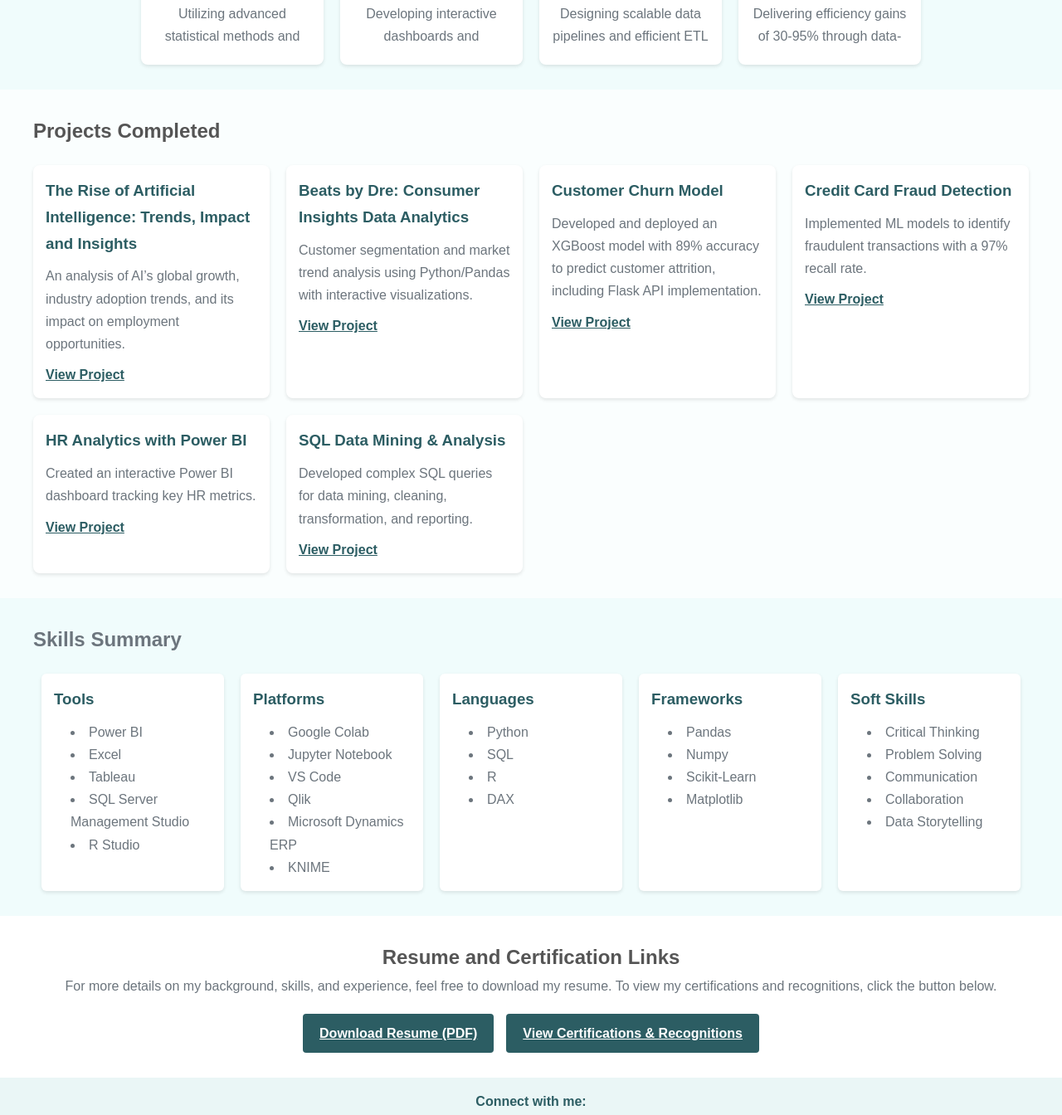
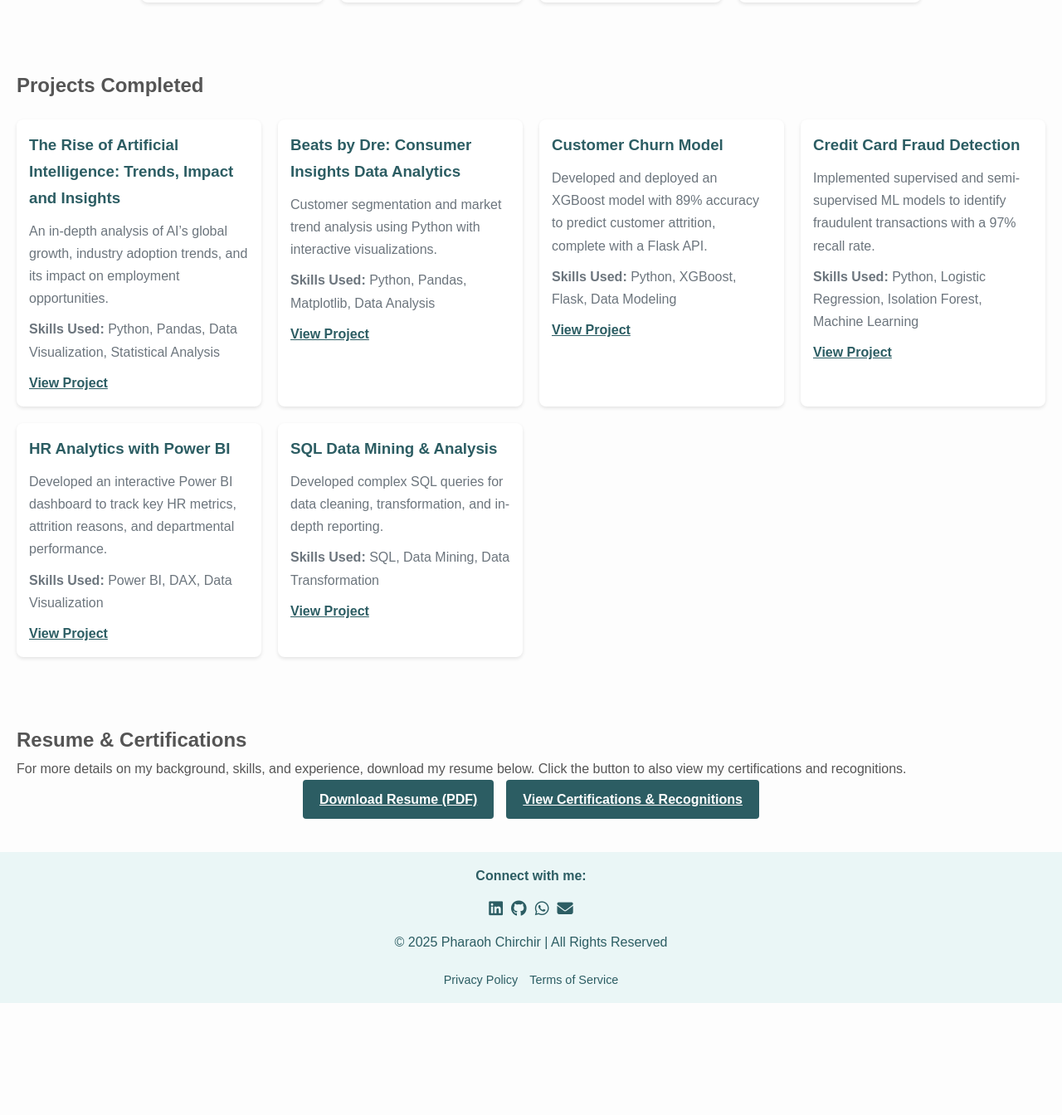
Before and after one commit to Chirchirp/Pharaoh_portfolio, a plain HTML site: page index.html in a window 1280 px wide. Shown: the part 874-2218 px from the top of the page at 83% size. After the commit the page ends 2083 px from the top, so only its background shows below. Drawn offline with nearby package versions, Linux system fonts and the light colour scheme; a small style sheet from the web is missing; a web font is replaced by a local one.

Commit message:
Update index.html

```diff
--- a/index.html
+++ b/index.html
@@ -2,7 +2,7 @@
 <html lang="en">
 <head>
   <meta charset="UTF-8" />
-  <!-- Ensures the site scales well on mobile devices -->
+  <!-- Ensure the site scales well on mobile devices -->
   <meta name="viewport" content="width=device-width, initial-scale=1.0" />
   <title>Pharaoh Kipkirui Chirchir | Data Analyst Portfolio</title>
   <!-- Font Awesome for icons -->
@@ -14,11 +14,11 @@
   <link href="https://fonts.googleapis.com/css2?family=Gill+Sans+Nova&display=swap" rel="stylesheet" />
   <!-- External CSS -->
   <link rel="stylesheet" href="styles.css" />
-  <!-- Typed.js for animated text in the header -->
+  <!-- Typed.js for animated header text -->
   <script src="https://cdnjs.cloudflare.com/ajax/libs/typed.js/2.0.11/typed.min.js"></script>
 </head>
 <body>
-  <!-- Header with Animated Top Bar & Navigation -->
+  <!-- Header with animated gradient background and navigation -->
   <header class="top-bar">
     <nav class="navbar">
       <div class="nav-container">
@@ -27,7 +27,6 @@
           <li><a href="#profile" class="nav-link"><i class="fas fa-user"></i> Profile</a></li>
           <li><a href="#about" class="nav-link"><i class="fas fa-info-circle"></i> About Me</a></li>
           <li><a href="#projects" class="nav-link"><i class="fas fa-folder"></i> Projects</a></li>
-          <li><a href="#skills" class="nav-link"><i class="fas fa-database"></i> Skills</a></li>
           <li><a href="#resume-section" class="nav-link"><i class="fas fa-file"></i> Resume</a></li>
           <li><a href="#" id="messageBtn" class="nav-link"><i class="fas fa-envelope"></i> Message</a></li>
         </ul>
@@ -41,8 +40,8 @@
 
   <main>
     <!-- Profile Section -->
-    <section id="profile" class="profile-section">
-      <div class="container">
+    <section id="profile">
+      <div class="section-container">
         <div class="profile-content">
           <!-- Profile Photo -->
           <div class="profile-photo">
@@ -74,8 +73,8 @@
     </section>
 
     <!-- About Me Section -->
-    <section id="about" class="about-section">
-      <div class="container">
+    <section id="about">
+      <div class="section-container">
         <h2>About Me</h2>
         <p><strong>Seasoned Data Analyst | 7+ Years Turning Data into Strategic Impact</strong></p>
         <p>
@@ -86,19 +85,19 @@
           <div class="expertise-item">
             <h4>Advanced Analytics</h4>
             <p class="short-description">
-              Utilizing advanced statistical methods and machine learning algorithms to predict trends and forecast performance.
+              Using statistical methods and machine learning to predict trends and forecast performance.
             </p>
             <p class="long-description">
-              Implementing predictive models with time-series analysis and supervised learning to drive business decisions.
+              Implementing predictive models with time-series analysis and supervised learning to drive decisions.
             </p>
           </div>
           <div class="expertise-item">
             <h4>BI &amp; Visualization</h4>
             <p class="short-description">
-              Developing interactive dashboards and automated reporting solutions.
+              Crafting interactive dashboards and automated reporting solutions.
             </p>
             <p class="long-description">
-              Building dynamic dashboards using tools like Tableau, Power BI, and custom web apps for quick decision-making.
+              Building dynamic visualizations using tools like Tableau, Power BI, and custom web apps.
             </p>
           </div>
           <div class="expertise-item">
@@ -107,154 +106,105 @@
               Designing scalable data pipelines and efficient ETL workflows.
             </p>
             <p class="long-description">
-              Working with AWS and Azure to create robust data architecture for efficient processing and storage.
+              Leveraging cloud platforms (AWS/Azure) to create robust and accessible data architectures.
             </p>
           </div>
           <div class="expertise-item">
             <h4>Impact</h4>
             <p class="short-description">
-              Delivering efficiency gains of 30-95% through data-driven strategies.
+              Delivering efficiency gains of 30–95% through data-driven strategies.
             </p>
             <p class="long-description">
-              Collaborating with cross-functional teams to enhance business performance and drive growth.
+              Collaborating with teams to enhance performance, reduce costs, and drive growth.
             </p>
           </div>
         </div>
       </div>
     </section>
 
-    <!-- Projects Section -->
-    <section id="projects" class="projects-section">
-      <div class="container">
+    <!-- Projects Completed Section -->
+    <section id="projects">
+      <div class="section-container">
         <h2>Projects Completed</h2>
         <div class="projects-grid">
+          <!-- Project 1 -->
           <div class="project-card">
             <h3>The Rise of Artificial Intelligence: Trends, Impact and Insights</h3>
             <p>
-              An analysis of AI’s global growth, industry adoption trends, and its impact on employment opportunities.
+              An in-depth analysis of AI’s global growth, industry adoption trends, and its impact on employment opportunities.
             </p>
+            <p class="project-skills"><strong>Skills Used:</strong> Python, Pandas, Data Visualization, Statistical Analysis</p>
             <a href="https://github.com/Chirchirp/The-Rise-of-Artificial-Intelligence-Trends-Impact-and-Insights.ipynb" target="_blank" class="project-link">View Project</a>
           </div>
+          <!-- Project 2 -->
           <div class="project-card">
             <h3>Beats by Dre: Consumer Insights Data Analytics</h3>
             <p>
-              Customer segmentation and market trend analysis using Python/Pandas with interactive visualizations.
+              Customer segmentation and market trend analysis using Python with interactive visualizations.
             </p>
+            <p class="project-skills"><strong>Skills Used:</strong> Python, Pandas, Matplotlib, Data Analysis</p>
             <a href="https://colab.research.google.com/drive/1XNxkdTQ6K0fG2OkM0QLvi35e9zQ_1ODe?usp=sharing" target="_blank" class="project-link">View Project</a>
           </div>
+          <!-- Project 3 -->
           <div class="project-card">
             <h3>Customer Churn Model</h3>
             <p>
-              Developed and deployed an XGBoost model with 89% accuracy to predict customer attrition, including Flask API implementation.
+              Developed and deployed an XGBoost model with 89% accuracy to predict customer attrition, complete with a Flask API.
             </p>
+            <p class="project-skills"><strong>Skills Used:</strong> Python, XGBoost, Flask, Data Modeling</p>
             <a href="https://github.com/Chirchirp/Final-Project--Model-Deployment" target="_blank" class="project-link">View Project</a>
           </div>
+          <!-- Project 4 -->
           <div class="project-card">
             <h3>Credit Card Fraud Detection</h3>
             <p>
-              Implemented ML models to identify fraudulent transactions with a 97% recall rate.
+              Implemented supervised and semi-supervised ML models to identify fraudulent transactions with a 97% recall rate.
             </p>
+            <p class="project-skills"><strong>Skills Used:</strong> Python, Logistic Regression, Isolation Forest, Machine Learning</p>
             <a href="https://colab.research.google.com/drive/1ISRR1X1zJjAfEP9fE-_q_JMjLkc1YIa3?usp=sharing" target="_blank" class="project-link">View Project</a>
           </div>
+          <!-- Project 5 -->
           <div class="project-card">
             <h3>HR Analytics with Power BI</h3>
             <p>
-              Created an interactive Power BI dashboard tracking key HR metrics.
+              Developed an interactive Power BI dashboard to track key HR metrics, attrition reasons, and departmental performance.
             </p>
+            <p class="project-skills"><strong>Skills Used:</strong> Power BI, DAX, Data Visualization</p>
             <a href="https://github.com/Chirchirp/Power-BI-Project-on-Employee-Attrition" target="_blank" class="project-link">View Project</a>
           </div>
+          <!-- Project 6 -->
           <div class="project-card">
             <h3>SQL Data Mining &amp; Analysis</h3>
             <p>
-              Developed complex SQL queries for data mining, cleaning, transformation, and reporting.
+              Developed complex SQL queries for data cleaning, transformation, and in-depth reporting.
             </p>
+            <p class="project-skills"><strong>Skills Used:</strong> SQL, Data Mining, Data Transformation</p>
             <a href="https://github.com/Chirchirp/Data-Analysis-with-SSMS" target="_blank" class="project-link">View Project</a>
           </div>
         </div>
       </div>
     </section>
 
-    <!-- Skills Summary Section -->
-    <section id="skills" class="skills-section">
-      <div class="container">
-        <h2>Skills Summary</h2>
-        <div class="skills-categories">
-          <div class="skill-category">
-            <h3>Tools</h3>
-            <ul>
-              <li>Power BI</li>
-              <li>Excel</li>
-              <li>Tableau</li>
-              <li>SQL Server Management Studio</li>
-              <li>R Studio</li>
-            </ul>
-          </div>
-          <div class="skill-category">
-            <h3>Platforms</h3>
-            <ul>
-              <li>Google Colab</li>
-              <li>Jupyter Notebook</li>
-              <li>VS Code</li>
-              <li>Qlik</li>
-              <li>Microsoft Dynamics ERP</li>
-              <li>KNIME</li>
-            </ul>
-          </div>
-          <div class="skill-category">
-            <h3>Languages</h3>
-            <ul>
-              <li>Python</li>
-              <li>SQL</li>
-              <li>R</li>
-              <li>DAX</li>
-            </ul>
-          </div>
-          <div class="skill-category">
-            <h3>Frameworks</h3>
-            <ul>
-              <li>Pandas</li>
-              <li>Numpy</li>
-              <li>Scikit-Learn</li>
-              <li>Matplotlib</li>
-            </ul>
-          </div>
-          <div class="skill-category">
-            <h3>Soft Skills</h3>
-            <ul>
-              <li>Critical Thinking</li>
-              <li>Problem Solving</li>
-              <li>Communication</li>
-              <li>Collaboration</li>
-              <li>Data Storytelling</li>
-            </ul>
-          </div>
-        </div>
-      </div>
-    </section>
-
     <!-- Resume Download Section -->
-    <section id="resume-section" class="resume-section">
-      <div class="container">
-        <h2>Resume and Certification Links</h2>
+    <section id="resume-section">
+      <div class="section-container">
+        <h2>Resume &amp; Certifications</h2>
         <p>
-          For more details on my background, skills, and experience, feel free to download my resume.
-          To view my certifications and recognitions, click the button below.
+          For more details on my background, skills, and experience, download my resume below. Click the button to also view my certifications and recognitions.
         </p>
         <div class="button-group">
           <a href="resume.pdf" download class="btn-resume">Download Resume (PDF)</a>
-          <a href="https://www.linkedin.com/in/pharaoh-chirchir-0b600b138/details/certifications/" target="_blank" class="btn-certifications" title="View Certifications & Recognitions">View Certifications &amp; Recognitions</a>
+          <a href="https://www.linkedin.com/in/pharaoh-chirchir-0b600b138/details/certifications/" target="_blank" class="btn-certifications" title="View Certifications &amp; Recognitions">View Certifications &amp; Recognitions</a>
         </div>
       </div>
     </section>
   </main>
 
-  <!-- Footer Section with Social Links & Terms -->
+  <!-- Footer with Social Links and Terms -->
   <footer id="footer" class="footer">
     <div class="footer-container">
       <div class="footer-content">
-        <div class="social-connect">
-          <p><strong>Connect with me:</strong></p>
-        </div>
+        <p><strong>Connect with me:</strong></p>
         <div class="social-links">
           <a href="https://www.linkedin.com/in/pharaoh-chirchir-0b600b138" class="social-link" target="_blank">
             <i class="fab fa-linkedin"></i>
@@ -269,9 +219,7 @@
             <i class="fas fa-envelope"></i>
           </a>
         </div>
-        <div class="footer-note">
-          <p>© 2025 Pharaoh Chirchir | All Rights Reserved</p>
-        </div>
+        <p>© 2025 Pharaoh Chirchir | All Rights Reserved</p>
         <div class="footer-links">
           <a href="#" id="termsBtn">Privacy Policy</a>
           <a href="#" id="termsBtn">Terms of Service</a>
@@ -284,7 +232,7 @@
   <div id="messageModal" class="modal">
     <div class="modal-content">
       <span class="close">&times;</span>
-      <h2><i class="fas fa-envelope"></i> Hi, I am happy to hear from you!</h2>
+      <h2><i class="fas fa-envelope"></i> Hi, I’m happy to hear from you!</h2>
       <form id="messageForm" class="modal-form">
         <label for="yourName">Your Name:</label>
         <input type="text" id="yourName" name="yourName" required />
```
